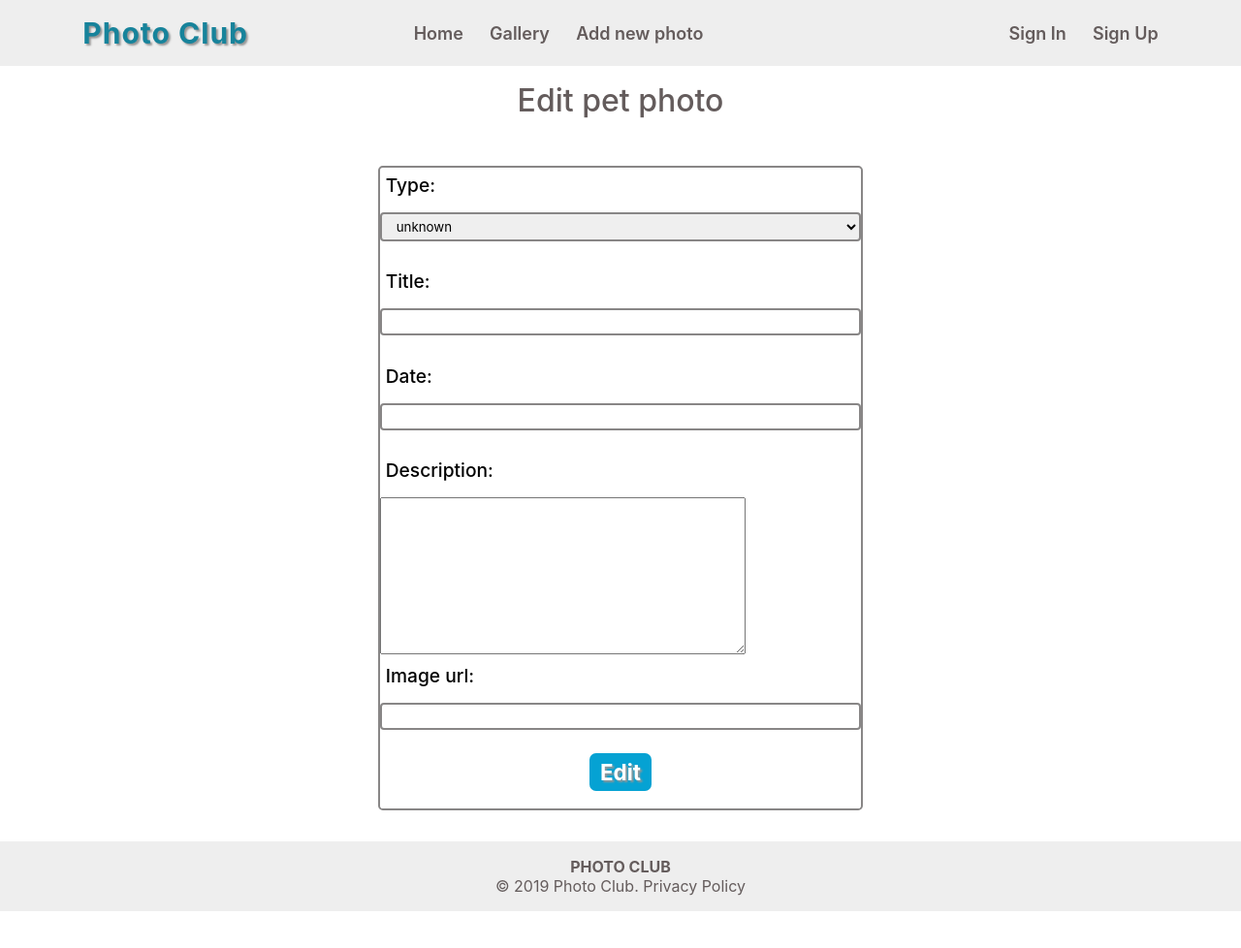
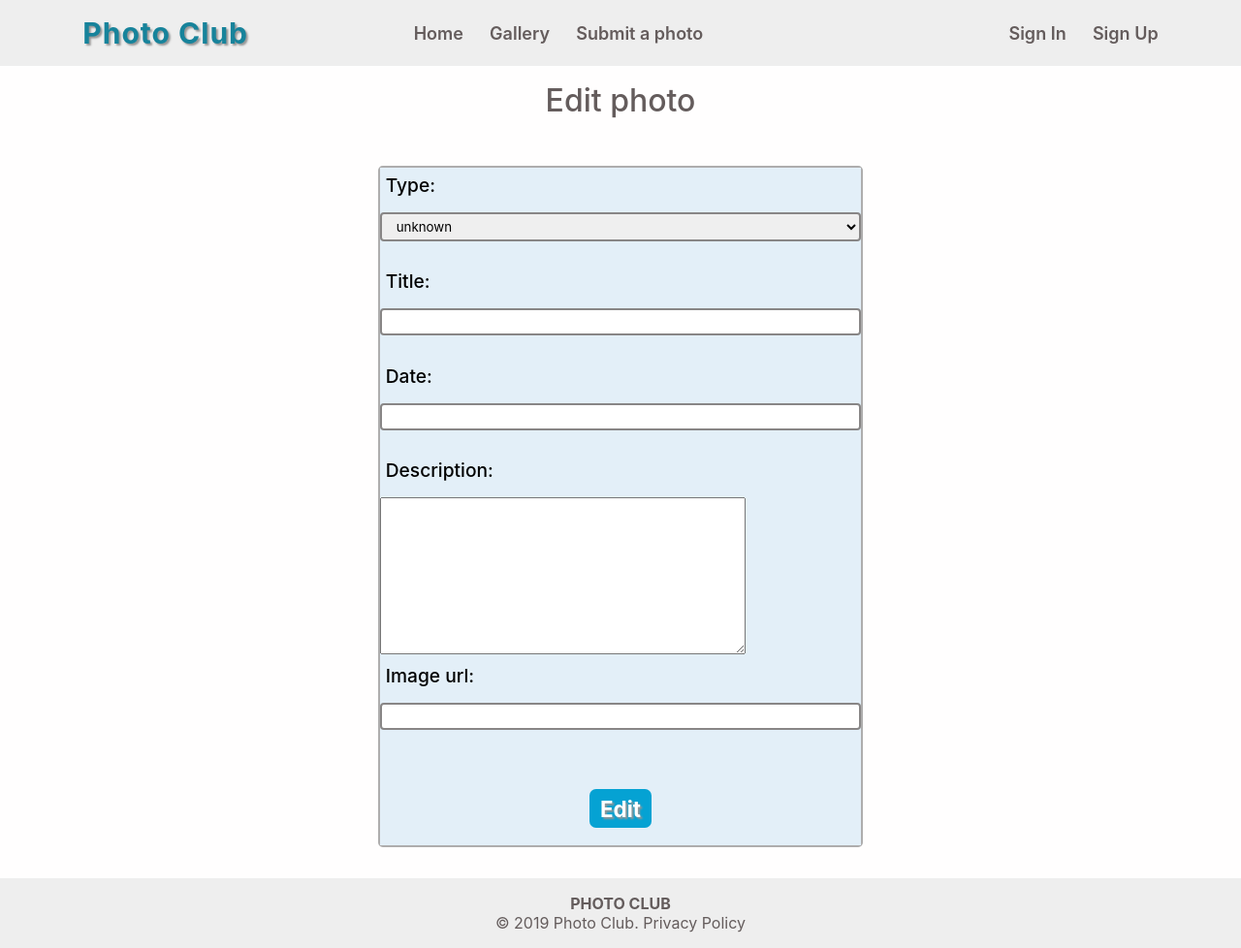
Before and after one commit to BoykaTopalova/Django-Exam-Project---Photo-Club, a Django app: template templates/photo_edit.html in a window 1280 px wide. Shown: the whole page at 97% size. Before the commit the page ends 940 px from the top, so only its background shows below. Run offline with Django 3.2, Linux system fonts and the light colour scheme; the template is opened without the code that fills it: values that come from a table or form of the project are taken from there, others are empty.

Commit message:
add spelling corrections and pattern corrections, change the snapshot of home-page

```diff
--- a/photos/forms/photo_form.py
+++ b/photos/forms/photo_form.py
@@ -15,6 +15,6 @@ class PhotoForm(forms.ModelForm):
         widgets = {
             'image_url': forms.TextInput(
                 attrs={
-                    'id': 'img_input',
+                    'id': 'img_new',
                 })
         }
--- a/static/css/photo_edit.css
+++ b/static/css/photo_edit.css
@@ -4,14 +4,14 @@
     margin: 2rem auto;
     display: flex;
     /*align-content: center;*/
-    border: 2px solid #888686;
+    border: 2px solid #aeadad;
     border-radius: 0.3em;
 }
 
 h1 {
     padding-top: 1rem;
     text-align: center;
-    padding-bottom:1rem;
+    padding-bottom: 1rem;
     font-weight: 500;
     color: #645c5c;
 }
@@ -27,9 +27,6 @@ input[type="text"], select {
     border-radius: 0.3em;
     border: 2px solid #888686;
     outline: none;
-}
-form {
-    display: inline-block;
 }
 
 input[type="text"]:focus, select:focus, option:focus {
@@ -68,7 +65,7 @@ input[type="text"], select, option {
     background: #fff;
 }
 
-label{
+label {
     display: block;
     width: 150px;
     float: left;
@@ -83,3 +80,15 @@ label {
 br {
     clear: left;
 }
+
+.photo-edit {
+    margin-left: 3em;
+}
+body{
+    background-color: #fffefe;
+}
+
+.edit-form {
+    background-color: #e3eff8;
+    display: inline-block;
+}
--- a/static/css/style.css
+++ b/static/css/style.css
@@ -81,7 +81,7 @@ nav ul li a {
 }
 
 header div {
-    background: linear-gradient(rgba(0, 0, 0, 0.3), rgba(0, 0, 0, 0.2)), url("/static/image/see.jpg") no-repeat center center;
+    background: linear-gradient(rgba(0, 0, 0, 0.3), rgba(0, 0, 0, 0.2)), url("/static/image/dylan-hargraves-iDvZGD28b-0-unsplash.jpg") no-repeat center center;
     background-size: cover;
     color: white;
     padding: 9em 0 9em 3em;
--- a/templates/landing_page.html
+++ b/templates/landing_page.html
@@ -9,13 +9,12 @@
 
 {% block site_content %}
     <header>
-
         <div>
             <h1>PHOTO SHARING SITE</h1>
             <p>FOR ANYONE WHO LOVES TO SHOOT!</p>
 
-            <button class="btn">SING IN</button>
-            <button class="btn">SING UP</button>
+            <button class="btn">SIGN IN</button>
+            <button class="btn">SIGN UP</button>
         </div>
     </header>
 {% endblock %}
--- a/templates/partials/nav.html
+++ b/templates/partials/nav.html
@@ -4,7 +4,7 @@
     <ul class="nav-options">
         <li><a href="{% url 'index' %}">Home</a></li>
         <li><a href="{% url 'list photos' %}">Gallery</a></li>
-        <li><a href="{% url 'create photo' %}">Add new photo</a></li>
+        <li><a href="{% url 'create photo' %}">Submit a photo</a></li>
 
         <li class="auth"><a href="">Sign In</a></li>
         <li><a href="">Sign Up</a></li>
--- a/templates/photo_create.html
+++ b/templates/photo_create.html
@@ -19,7 +19,7 @@
                 <button class="btn btn-primary mt-2" type="submit">Create</button>
             </form>
             <br>
-        </div>
+{#        </div>#}
         <div class="col-lg-3"></div>
     </div>
 
--- a/templates/photo_edit.html
+++ b/templates/photo_edit.html
@@ -8,17 +8,27 @@
 {% block site_title %}Photo Club{% endblock %}
 
 {% block site_content %}
-    <h1 class="text-center">Edit pet photo</h1>
+    <h1 class="text-center">Edit photo</h1>
     <div class="row">
         <div class="col-lg-3"></div>
         <div class="col-lg-6">
-            <form method="post" action="{% url 'edit photo' photo.pk %}" class="furniture-form">
+            <form method="post" action="{% url 'edit photo' photo.pk %}" class="edit-form">
                 {{ form }}
                 {% csrf_token %}
+                <img id="img_current_photo" src="{{ photo.image_url }}" class="photo-edit" alt="">
                 <button class="btn btn-primary mt-2" type="submit">Edit</button>
             </form>
         </div>
         <div class="col-lg-3"></div>
     </div>
+    <script>
+         function updateImage(e) {
+            let img = document.getElementById('img_current_photo');
+            let url = this.value;
+            img.src = url;
+        }
+
+        document.getElementById('img_new').addEventListener('input', updateImage);
+    </script>
 
 {% endblock %}
```
Also changed, not shown: 1 other file. Lines whose indentation alone changed are shown as unchanged.
